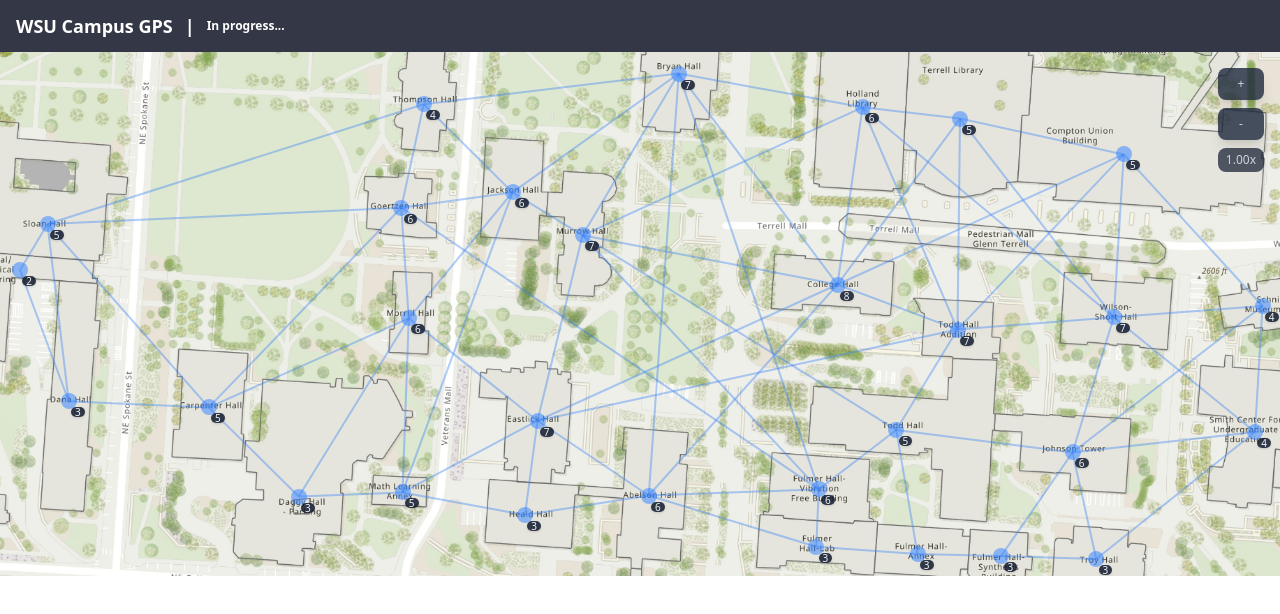
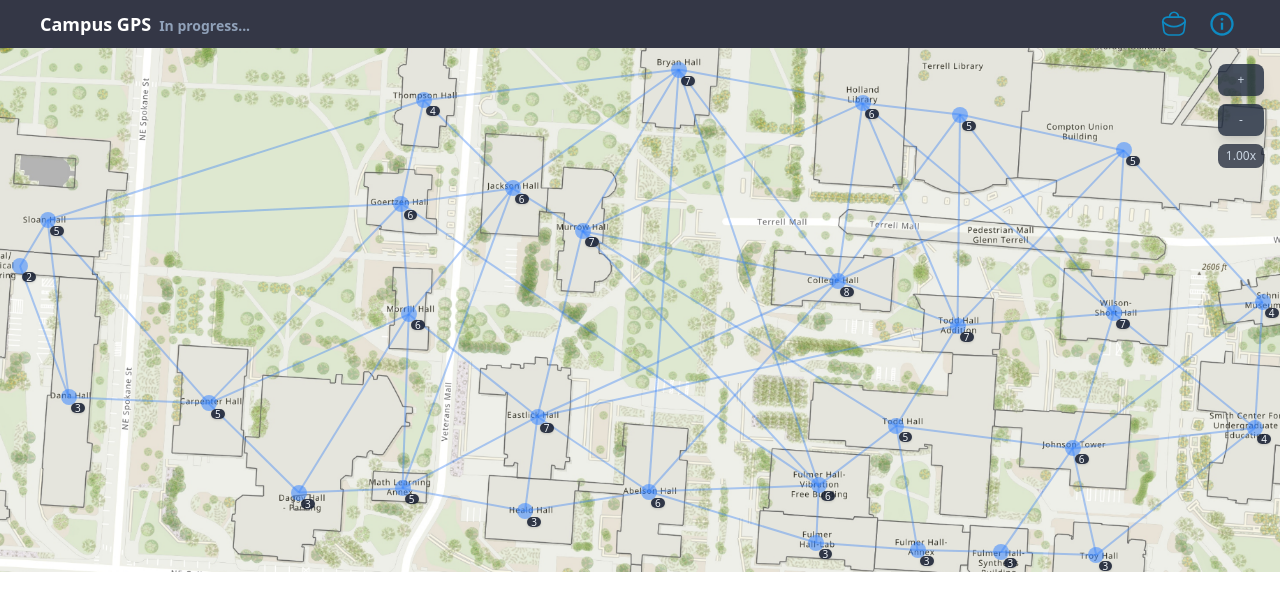
Before and after one commit to Jack-Underhill/WSU-GPS, a React (Vite) app: page / in a window 1280 px wide. Shown: the top 614 px of the page. Built offline with nearby package versions, Linux system fonts and the light colour scheme.

Commit message:
Added Navbar Links

```diff
--- a/src/App.jsx
+++ b/src/App.jsx
@@ -1,23 +1,12 @@
 import './App.css'
 
+import Navbar    from './components/NavBar';
 import CampusMap from "./components/CampusMap";
 
 function App() {
   return (
     <div className="min-h-screen text-white">
-
-      <header className="z-10 flex gap-3 items-center bg-slate-950/80 px-4 py-3 backdrop-blur">
-        <h1 className="text-base font-semibold md:text-lg">
-          WSU Campus GPS
-        </h1>
-        <h1 className="text-xs font-semibold md:text-lg">
-          |
-        </h1>
-        <h1 className="text-xs font-semibold md:text-md">
-          In progress...
-        </h1>
-      </header>
-
+      <Navbar />
       <main className="relative h-[calc(100vh-3rem)]">
         <CampusMap />
       </main>
--- /dev/null
+++ b/src/components/Navbar.jsx
@@ -0,0 +1,46 @@
+import NavbarLink from "./NavbarLink";
+
+import portfolioIcon from "../assets/portfolio.svg";
+import aboutIcon     from "../assets/about.svg";
+
+const links = [
+  {
+    label: "Portfolio",
+    href: "https://jack-underhill.netlify.app/",
+    icon: portfolioIcon,
+  },
+  {
+    label: "About this project",
+    href: "https://github.com/Jack-Underhill/WSU-GPS#readme",
+    icon: aboutIcon,
+  },
+];
+
+function Navbar() {
+  return (
+    <header className="z-10 flex h-12 items-center justify-between
+                       bg-slate-950/80 px-10 backdrop-blur">
+      {/* Left side: title/status */}
+      <div className="flex items-baseline gap-2">
+        <h1 className="text-base font-semibold md:text-lg">
+          Campus GPS
+        </h1>
+        <span className="hidden text-xs font-semibold text-slate-400 sm:inline md:text-sm">
+          In progress...
+        </span>
+      </div>
+
+      {/* Right side: icon links */}
+      <nav
+        className="flex items-center gap-3"
+        aria-label="Project links"
+      >
+        {links.map(link => (
+          <NavbarLink key={link.label} {...link} />
+        ))}
+      </nav>
+    </header>
+  );
+}
+
+export default Navbar;
--- /dev/null
+++ b/src/components/NavbarLink.jsx
@@ -0,0 +1,22 @@
+function NavbarLink({ label, href, icon }) {
+  return (
+    <a
+      href={href}
+      target="_blank"
+      rel="noreferrer"
+      title={label}
+      className="flex h-9 w-9 items-center justify-center rounded-full
+                 bg-slate-900/0 p-1 transition
+                 hover:scale-105
+                 hover:ring-2 hover:ring-emerald-400/70"
+    >
+      <img
+        src={icon}
+        alt={label}
+        className="h-full w-full"
+      />
+    </a>
+  );
+}
+
+export default NavbarLink;
```
Also changed, not shown: src/assets/about.svg (added), src/assets/portfolio.svg (added).
